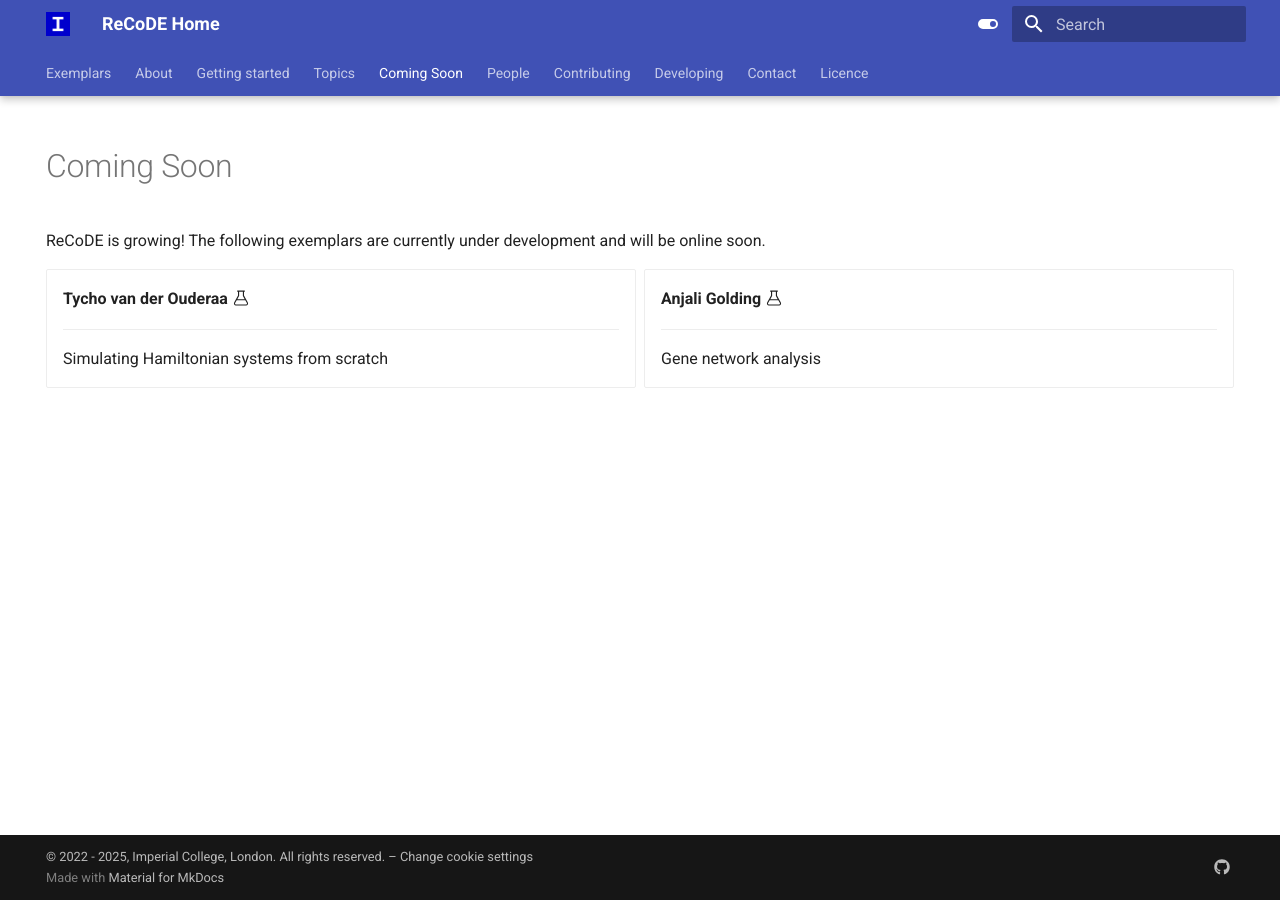
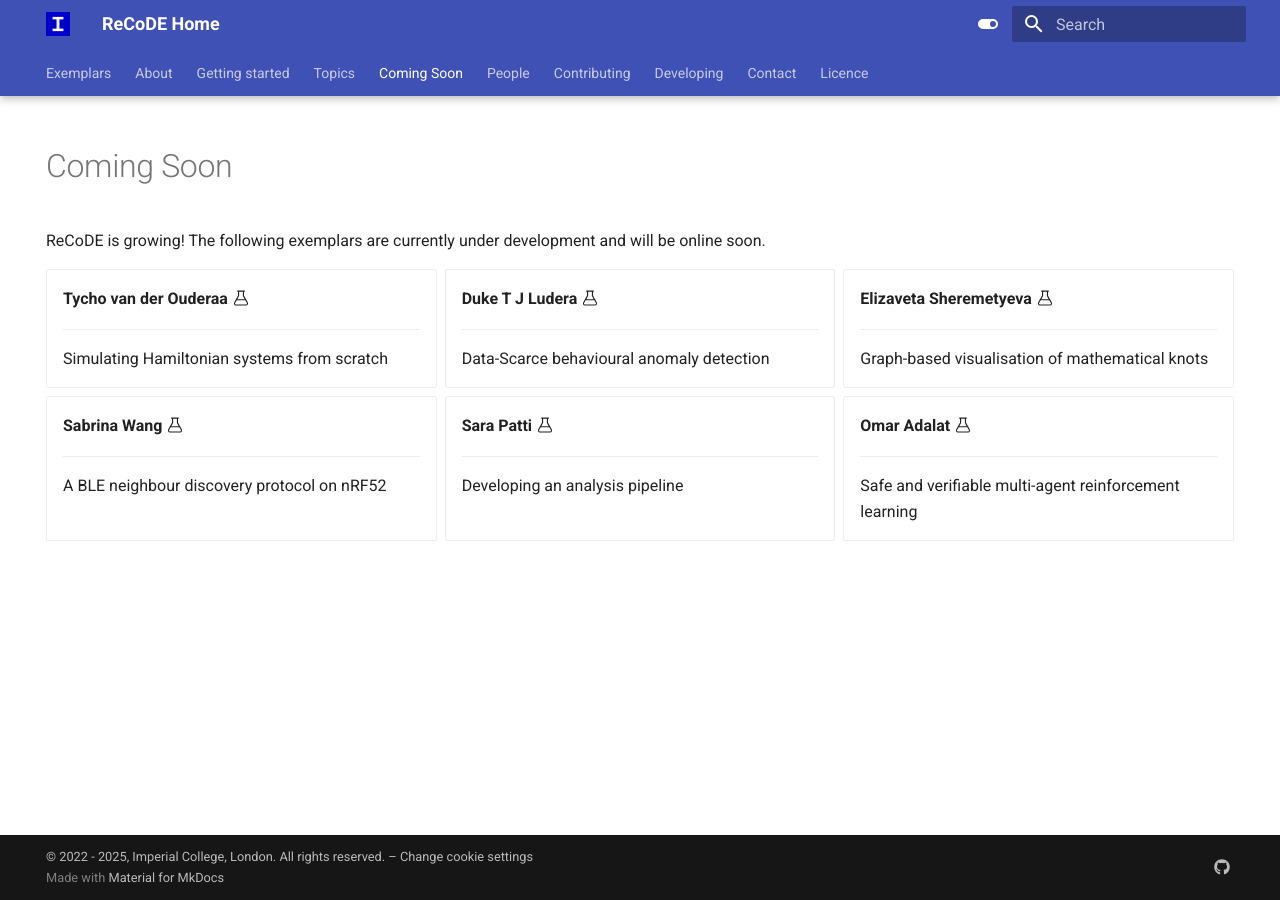
Before and after one commit to ImperialCollegeLondon/ReCoDE-home, an MkDocs documentation site: the page built from docs/coming-soon.md, in a window 1280 px wide. Built offline with MkDocs 1.6.1 and Material for MkDocs 9.7.7, drawn with Linux system fonts in a browser that asks for light colours.

Commit message:
feat: update coming soon

```diff
--- a/docs/coming-soon.md
+++ b/docs/coming-soon.md
@@ -16,9 +16,29 @@ ReCoDE is growing! The following exemplars are currently under development and w
     ---
     Simulating Hamiltonian systems from scratch
 
--  __Anjali Golding__ :octicons-beaker-24:
+-  __Duke T J Ludera__ :octicons-beaker-24:
 
     ---
-    Gene network analysis
+    Data-Scarce behavioural anomaly detection
+
+-  __Elizaveta Sheremetyeva__ :octicons-beaker-24:
+
+    ---
+    Graph-based visualisation of mathematical knots
+
+-  __Sabrina Wang__ :octicons-beaker-24:
+
+    ---
+    A BLE neighbour discovery protocol on nRF52
+
+-  __Sara Patti__ :octicons-beaker-24:
+
+    ---
+    Developing an analysis pipeline
+
+-  __Omar Adalat__ :octicons-beaker-24:
+
+    ---
+    Safe and verifiable multi-agent reinforcement learning
 
 </div>
```
